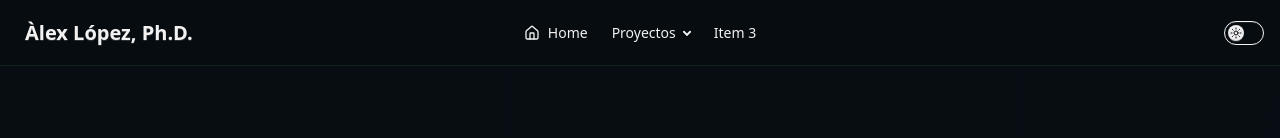
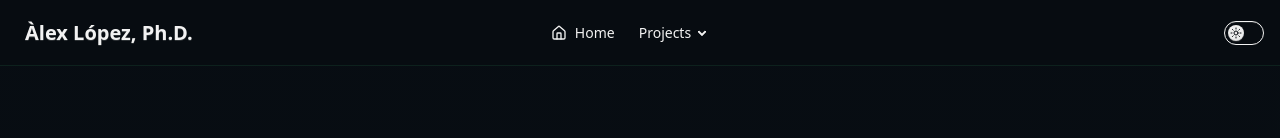
Before and after one commit to Luovtyrell/AlexLopezPHD, a React (Vite) app: page / in a window 1280 px wide. Shown: the top 138 px of the page. Built offline with nearby package versions, Linux system fonts and the light colour scheme.

Commit message:
Fix links in Footer, update Navbar menu labels, and refine Hero component

```diff
--- a/src/components/Footer.jsx
+++ b/src/components/Footer.jsx
@@ -4,7 +4,7 @@ const Footer = () => {
   return (
     <footer className="footer sm:footer-horizontal footer-center bg-base-300/30 text-base-content p-4 backdrop-blur-lg border border-base-300/30">
       <aside>
-        <p>© {new Date().getFullYear()} / made by <a href="https://github.com/Luovtyrell/" className="text-rose-600 link link-hover">Lucía Ordoñez Vilanova</a></p>
+        <p>© {new Date().getFullYear()} / made by <a href="https://github.https://www.linkedin.com/in/luovtyrell//Luovtyrell/" className="text-rose-600 link link-hover">Lucía Ordoñez Vilanova</a></p>
       </aside>
     </footer>
 
--- a/src/components/Hero.jsx
+++ b/src/components/Hero.jsx
@@ -29,7 +29,7 @@ const Hero = () => {
   }, [])
 
   return (
-    <div className="min-h-screen bg-gradient-to-br from-base-100 via-base-200 to-base-300 flex items-center justify-center px-6 py-20">
+    <div className="min-h-screen bg-linear-to-br from-base-100 via-base-200 to-base-300 flex items-center justify-center px-6 py-20">
       <div className="max-w-6xl w-full">
         <div className="grid grid-cols-1 lg:grid-cols-[300px_1fr] gap-12 items-start">
 
--- a/src/components/Navbar.jsx
+++ b/src/components/Navbar.jsx
@@ -30,14 +30,14 @@ const Navbar = () => {
           <li><a className="flex items-center gap-2"><Home className="w-4 h-4" /> Home</a></li>
           <li>
             <details>
-              <summary>Proyectos</summary>
+              <summary>Projects</summary>
               <ul className="p-2">
                 <li><a>Submenu 1</a></li>
                 <li><a>Submenu 2</a></li>
               </ul>
             </details>
           </li>
-          <li><a>Item 3</a></li>
+          <li><a></a></li>
         </ul>
       </div>
       <div className="navbar-end gap-2">
--- a/src/components/Publications.jsx
+++ b/src/components/Publications.jsx
@@ -1,4 +1,4 @@
-import { ExternalLink, BookOpen, Calendar } from "lucide-react"
+import { ExternalLink, Calendar } from "lucide-react"
 import { publications } from "../data/publications"
 
 const Publications = () => {
@@ -17,7 +17,7 @@ const Publications = () => {
             <div className="card-body p-6">
               <div className="flex flex-col gap-3">
                 <div className="flex justify-between items-start gap-4">
-                  <h4 className="text-xl font-bold text-base-content group-hover:text-primary transition-colors">
+                  <h4 className="text-xl font-bold text-base-content">
                     {pub.title}
                   </h4>
                   <span className="badge badge-ghost font-mono shrink-0 flex items-center gap-1">
```
